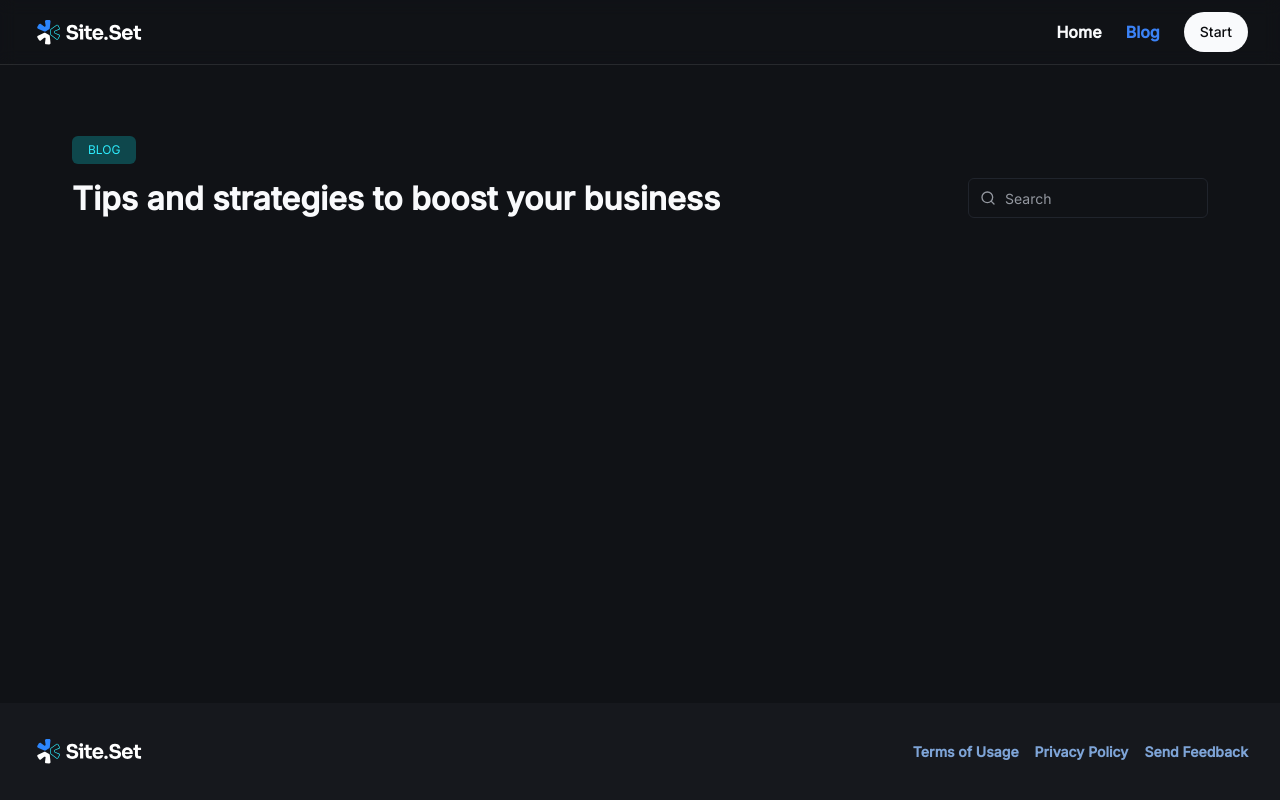
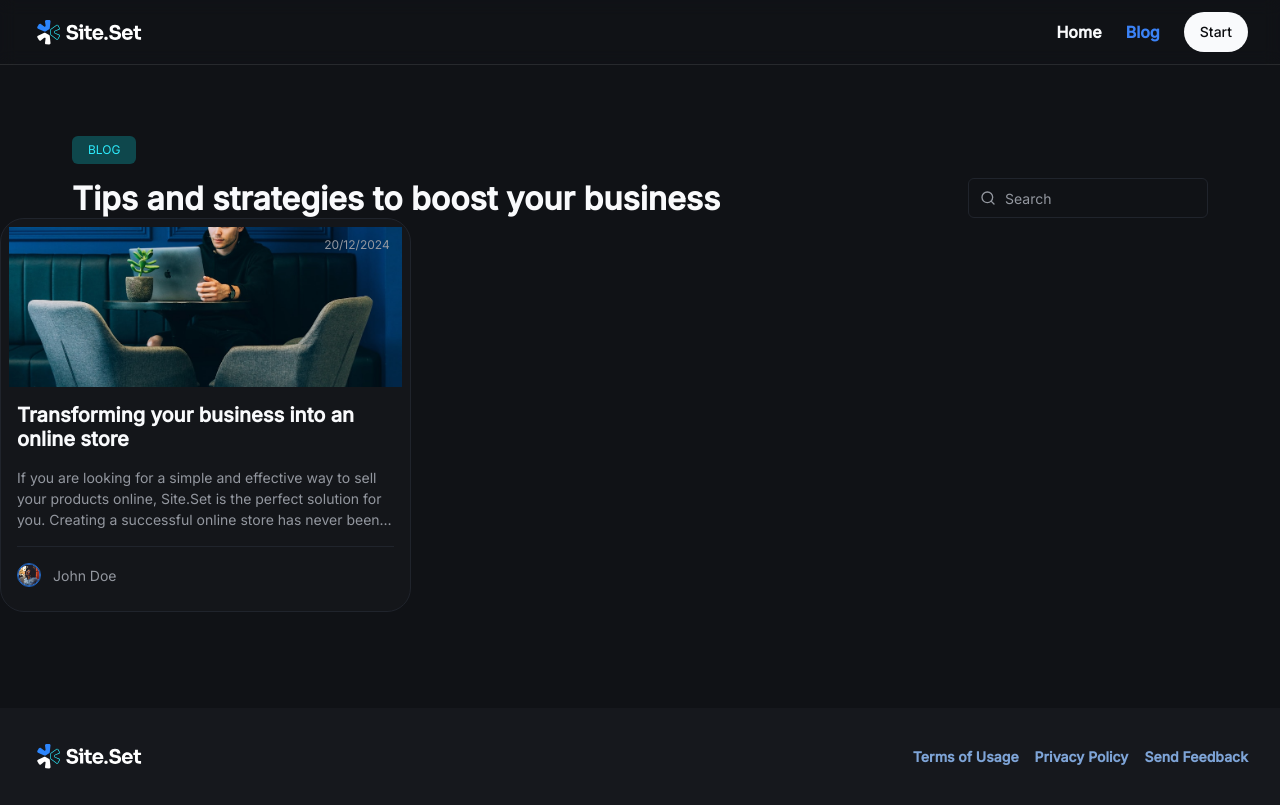
Before and after one commit to carloswimmer/site-blog, a Next.js app: page /blog in a window 1280 px wide. Built offline with nearby package versions, Linux system fonts and the light colour scheme; a web font is replaced by a local one.

Commit message:
Create post layout

```diff
--- a/src/templates/blog/blog-list.tsx
+++ b/src/templates/blog/blog-list.tsx
@@ -1,6 +1,7 @@
 import { AnimatePresence, motion } from "framer-motion";
 import { useRouter } from "next/router";
 import { Search } from "@/components/search";
+import { PostCard } from "./components/post-card";
 
 export const BlogList = () => {
   const router = useRouter();
@@ -42,6 +43,9 @@ export const BlogList = () => {
       </header>
 
       {/* Post listing */}
+      <div className="grid grid-cols-1 md:grid-cols-2 lg:grid-cols-3 gap-6">
+        <PostCard />
+      </div>
     </div>
   );
 };
--- /dev/null
+++ b/src/templates/blog/components/post-card/index.ts
@@ -0,0 +1 @@
+export * from "./post-card";
--- /dev/null
+++ b/src/templates/blog/components/post-card/post-card.tsx
@@ -0,0 +1,53 @@
+import Image from "next/image";
+import Link from "next/link";
+
+export const PostCard = () => {
+  return (
+    <Link
+      href={`/blog/post-1`}
+      className="w-full max-w-2xl rounded-3xl border-[1px] border-gray-400 bg-gray-600 overflow-hidden transition-all duration-300 hover:border-[1px] hover:border-blue-300"
+    >
+      {/* Post Content */}
+      <div className="p-2 rounded-md overflow-hidden">
+        {/* Image Container */}
+        <div className="relative">
+          <div className="absolute top-0 right-0 px-3 py-1">
+            <span className="text-body-xs text-gray-300">20/12/2024</span>
+          </div>
+
+          <Image
+            src={`/assets/first-post.png`}
+            alt=""
+            width={288}
+            height={144}
+            className="w-full h-40 object-cover object-center"
+          />
+        </div>
+
+        {/* Info */}
+        <div className="px-2 mt-4 space-y-4">
+          <h2 className="text-heading-sm text-gray-100 line-clamp-3">{`Transforming your business into an online store`}</h2>
+
+          <p className="text-body-sm text-gray-300 line-clamp-3">
+            {`If you are looking for a simple and effective way to sell your products online, Site.Set is the perfect solution for you. Creating a successful online store has never been easier. With our intuitive platform, you can create a professional website for your store in minutes, without needing technical knowledge.`}
+          </p>
+
+          {/* Post Footer */}
+          <div className="flex items-center gap-3 border-t border-gray-400 py-4">
+            <div className="relative h-5 w-5 md:h-6 md:w-6 overflow-hidden rounded-full border-[1px] border-blue-300">
+              <Image
+                src={`/customer-01.png`}
+                alt=""
+                width={24}
+                height={24}
+                className="rounded-md object-cover"
+              />
+            </div>
+
+            <span className="text-body-sm text-gray-300">John Doe</span>
+          </div>
+        </div>
+      </div>
+    </Link>
+  );
+};
```
Also changed, not shown: public/assets/first-post.png (renamed from public/assets/primeiro-post.png).
